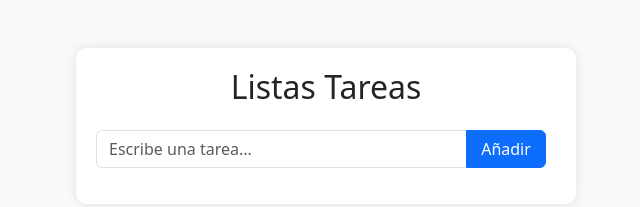
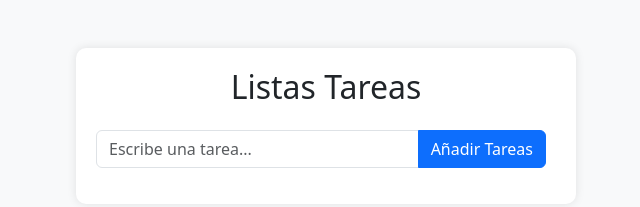
Before and after one commit to halimmz/Ejercicio-Listas, a plain HTML site: page index.html in a window 1280 px wide. Shown: the whole page, without its empty margins (314-954 px from the left). Drawn offline with nearby package versions, Linux system fonts and the light colour scheme.

Commit message:
Update index.html

```diff
--- a/index.html
+++ b/index.html
@@ -40,7 +40,7 @@
 
             <div class="input-group mb-3">
                 <input type="text" id="texto" class="form-control" placeholder="Escribe una tarea...">
-                <button id="add" class="btn btn-primary">Añadir</button>
+                <button id="add" class="btn btn-primary">Añadir Tareas</button>
             </div>
 
             <ul class="list-group" id="task-list"></ul>
```
